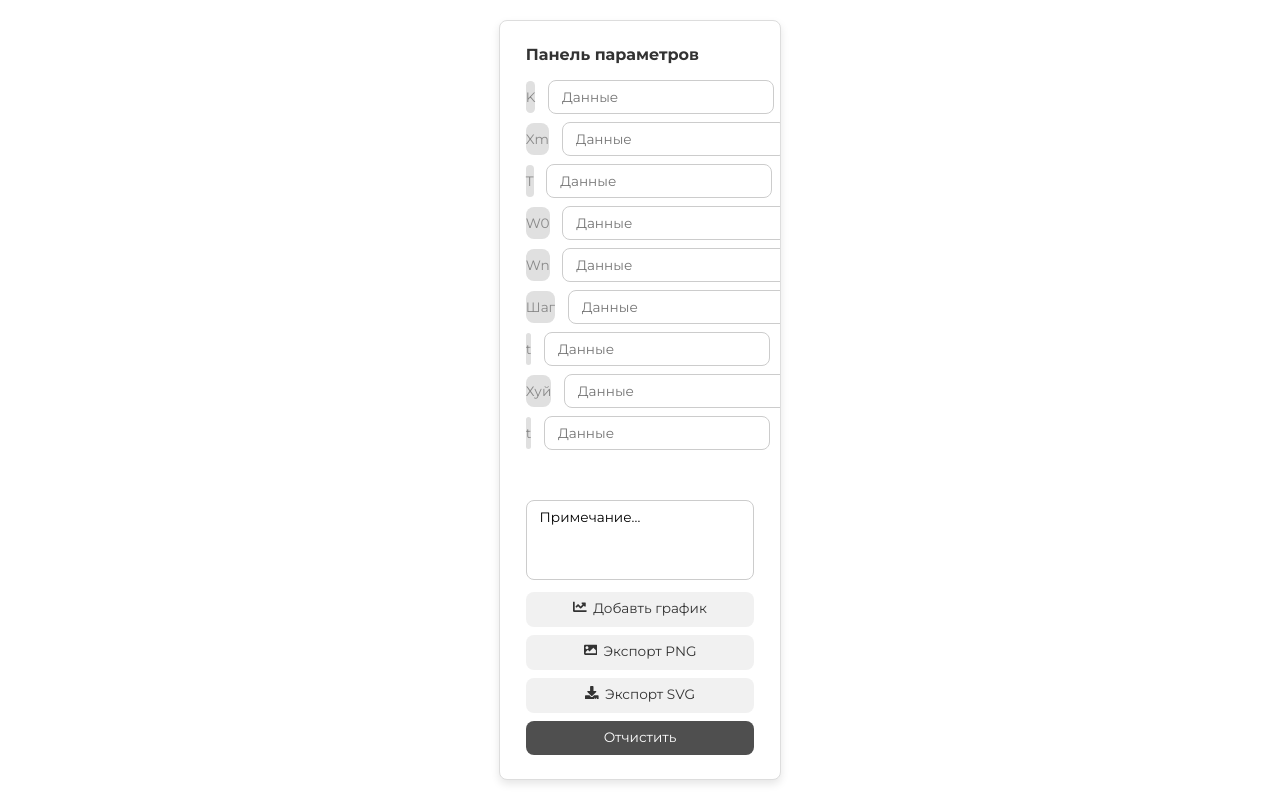
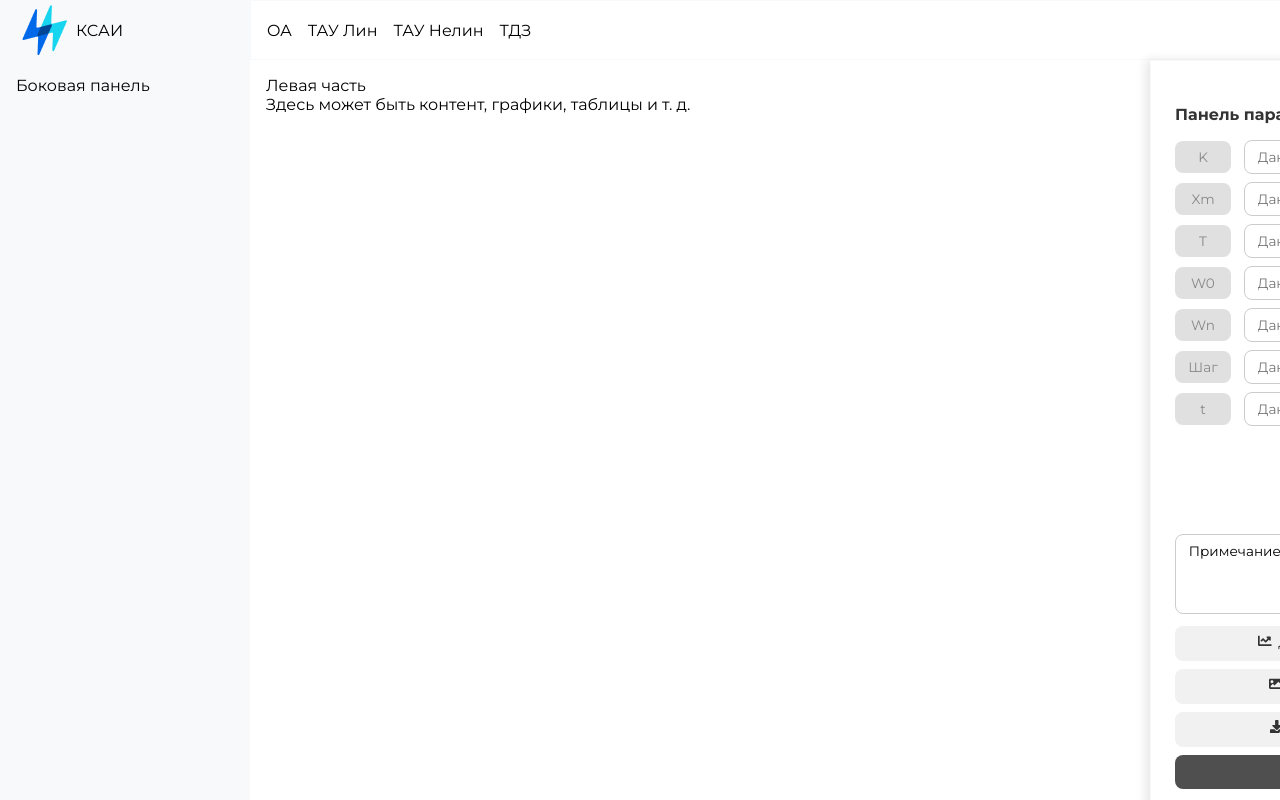
Before and after one commit to Artemka2031/SMTU-TAU, a React (Vite) app in the folder FrontEnd/: page / in a window 1280 px wide. Built offline with nearby package versions, Linux system fonts and the light colour scheme.

Commit message:
Разметка

```diff
--- a/FrontEnd/src/App.tsx
+++ b/FrontEnd/src/App.tsx
@@ -1,10 +1,14 @@
 import React from 'react';
-import Panel from './components/Panel/Panel';
+import Header from './components/Header/Header';
+import Sidebar from './components/Sidebar/Siderbar';
+import MainContent from './components/MainContent/MainContent';
 
 const App: React.FC = () => {
   return (
-    <div>
-      <Panel />
+    <div className="grid-container">
+      <Header />
+      <Sidebar />
+      <MainContent />
     </div>
   );
 };
--- /dev/null
+++ b/FrontEnd/src/components/Header/Header.tsx
@@ -0,0 +1,26 @@
+import React from "react";
+import logo from "./Image 16(1).png";
+
+const Header: React.FC = () => {
+  return (
+    <header className="header">
+      <div className="header-left">
+        <img src={logo} alt="Логотип" className="header-logo" />
+        <h1>КСАИ</h1>
+      </div>
+      <div className="header-right">
+        <nav>
+          <ul style={{ display: "flex", gap: "16px", listStyle: "none", padding: 0 }}>
+          <li><button onClick={() => alert("OA Clicked!")}>OA</button></li>
+          <li><button onClick={() => alert("ТАУ Лин Clicked!")}>ТАУ Лин</button></li>
+          <li><button onClick={() => alert("ТАУ Нелин Clicked!")}>ТАУ Нелин</button></li>
+          <li><button onClick={() => alert("ТДЗ Clicked!")}>ТДЗ</button></li>
+          </ul>
+        </nav>
+        <button>Меню</button> {/* Кнопка бургер-меню или другое действие */}
+      </div>
+    </header>
+  );
+};
+
+export default Header;
--- /dev/null
+++ b/FrontEnd/src/components/MainContent/MainContent.tsx
@@ -0,0 +1,18 @@
+import React from 'react';
+import Panel from '../Panel/Panel';
+
+const MainContent: React.FC = () => {
+  return (
+    <div className="main">
+      <div className="left-content">
+        <h2>Левая часть</h2>
+        <p>Здесь может быть контент, графики, таблицы и т. д.</p>
+      </div>
+      <div className="right-content">
+        <Panel/>
+      </div>
+    </div>
+  );
+};
+
+export default MainContent;
--- a/FrontEnd/src/components/Panel/Panel.tsx
+++ b/FrontEnd/src/components/Panel/Panel.tsx
@@ -23,9 +23,9 @@ const Panel: React.FC = () => {
         <ParameterInput label="Wn" />
         <ParameterInput label="Шаг" />
         <ParameterInput label="t" />
-
+{/*
         <ParameterInput label="Хуй" />
-        <ParameterInput label="t" />
+        <ParameterInput label="t" /> */}
       </div>
 
       {/* Блок с примечанием и кнопками – прижат к низу */}
--- /dev/null
+++ b/FrontEnd/src/components/Sidebar/Siderbar.tsx
@@ -0,0 +1,8 @@
+// Sidebar.tsx
+import React from 'react';
+
+const Sidebar: React.FC = () => {
+  return <aside className="sidebar">Боковая панель</aside>;
+};
+
+export default Sidebar;
--- a/FrontEnd/src/scss/main.scss
+++ b/FrontEnd/src/scss/main.scss
@@ -14,3 +14,85 @@ body {
   overflow: hidden;
   font-family: 'Montserrat', sans-serif;
 }
+
+.grid-container {
+  display: grid;
+  grid-template-columns: 250px 1fr; // sidebar фиксирован, main растягивается
+  grid-template-rows: 60px 1fr; // header фиксирован, остальная часть растягивается
+  grid-template-areas:
+    "header header"
+    "sidebar main";
+  height: 100vh; // Чтобы контейнер занимал всю высоту
+  gap: 0; // Если не нужен отступ между колонками
+  padding: 0; // Уберите лишние отступы, если они мешают
+}
+
+
+.sidebar {
+  grid-area: sidebar;
+  width: 250px;
+  height: 100vh;
+  background-color: #f8f9fa; // Светлый фон для наглядности
+  padding: 16px;
+  // box-shadow: 2px 0 5px rgba(0, 0, 0, 0.1); // Тень для визуального отделения
+}
+
+
+.main {
+  grid-area: main;
+  display: grid;
+  grid-template-columns: 2fr 1fr; // Левая часть шире, правая уже
+  // gap: 16px; // Отступ между колонками
+  // padding: 16px;
+  height: 100%;
+}
+
+.left-content {
+  background-color: rgb(255, 255, 255); // Временно для наглядности
+  width: 900px;
+  padding: 16px;
+}
+
+.right-content {
+  border: 1px solid #F8F9FA;
+  width: 350px;
+
+  box-shadow: -4px 0 10px rgba(0, 0, 0, 0.1); // Тень слева
+
+  padding: 16px;
+
+}
+
+
+.header {
+  grid-area: header;
+  background-color: #ffffff;
+  color: rgb(0, 0, 0);
+  height: 60px;
+  display: flex;
+  align-items: center;
+  // padding: 0 16px;
+}
+
+.header-left {
+  width: 250px; // Фиксированная ширина
+  height: 60px;
+
+  background-color: #F8F9FA;
+  color:rgb(0, 0, 0);
+  display: flex;
+  align-items: center;
+  justify-content: flex-start;
+  padding: 0 16px;
+
+}
+
+.header-right {
+  height: 60px;
+  border: 1px solid #F8F9FA;
+  flex-grow: 1; // Занимает всю оставшуюся ширину
+  display: flex;
+  align-items: center;
+  justify-content: space-between; // Разместит элементы по краям, можно использовать другое значение
+  padding: 0 16px;
+}
--- a/FrontEnd/src/scss/panel/Panel.scss
+++ b/FrontEnd/src/scss/panel/Panel.scss
@@ -5,13 +5,13 @@
 
 .panel {
   /* Квадратная панель с фиксированными размерами по высоте и адаптивной шириной */
-  width: 22vw;
-  height: 95vh;
-  border: 1px solid #ddd;
+  width: 300px;
+  height: 700px;
+  // border: 1px solid #ddd;
   border-radius: 1vh;
-  padding: 2vh 2vw;
+  // padding: 2vh 2vw;
   background-color: #fff;
-  box-shadow: 0 0.5vh 1vh rgba(0, 0, 0, 0.1);
+  // box-shadow: 0 0.5vh 1vh rgba(0, 0, 0, 0.1);
   margin: 2.5vh auto;
   display: flex;
   flex-direction: column;
```
Also changed, not shown: FrontEnd/src/components/Footer/Footer.tsx (added, +8 -0 lines), FrontEnd/src/components/Header/Image 16(1).png (added).
